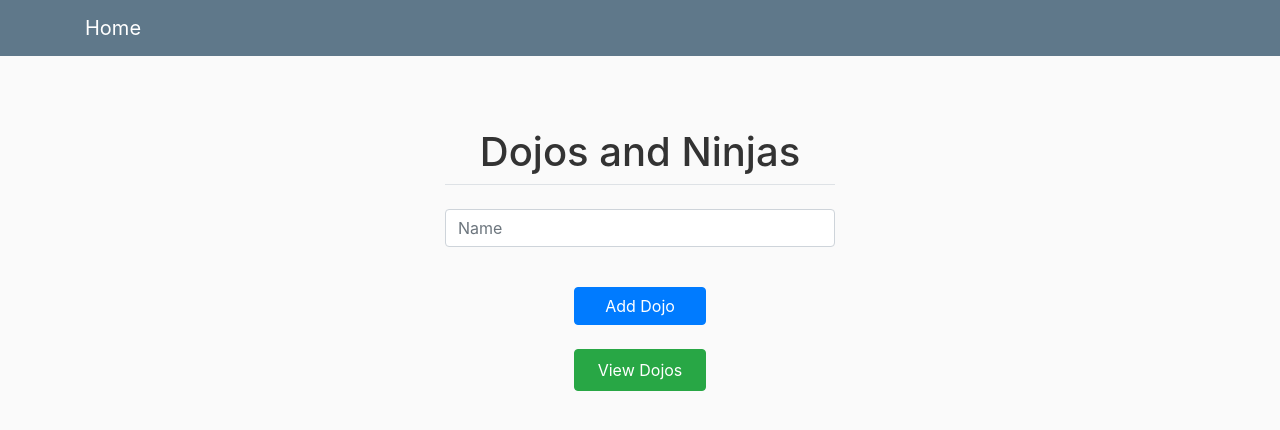
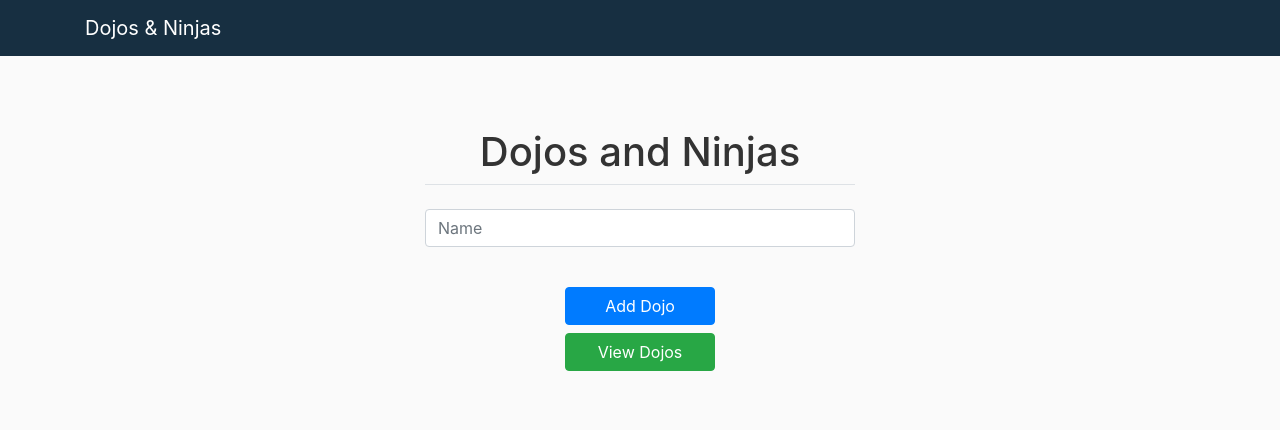
Before and after one commit to jprodsanz/X_Pablo_Dojos_Ninjas, a Flask app: page / in a window 1280 px wide. Shown: the top 430 px of the page. Run offline with Flask 2, Linux system fonts and the light colour scheme.

Commit message:
hello_world5

```diff
--- a/flask_app/static/main.css
+++ b/flask_app/static/main.css
@@ -9,7 +9,7 @@ body {
     }
 
     .bg-steel {
-    background-color: #5f788a;
+    background-color: #172f41;
     }
 
     .site-header .navbar-nav .nav-link {
--- a/flask_app/templates/dojo.html
+++ b/flask_app/templates/dojo.html
@@ -23,12 +23,11 @@
                         <a class="nav-item nav-link" href="/ninja/edit/{{ninja.id}}">Edit</a>
                         <a class="nav-item nav-link" href="/ninja/delete/{{ninja.id}}/{{dojo.id}}">Delete</a>
                     </td>
-
                 </tr>
             {% endfor %}
         </tbody>
     </table>
-    <div class="form-outline d-grid gap-2 col-6">
+    <div class="form-outline d-grid gap-2 col-6 mx-auto">
         <a class="nav-item nav-link btn btn-outline-info mb-4" href="{{ url_for('dojo') }}">Dojos</a>
     </div>
 </div>
--- a/flask_app/templates/edit_ninja.html
+++ b/flask_app/templates/edit_ninja.html
@@ -1,6 +1,6 @@
 {% extends "layout.html" %}
 {% block content %}
-<div class="container pt-5" style="max-width:420px;margin:auto;">
+<div class="container pt-5" style="max-width:460px;margin:auto;">
     <form method="post" action="/ninja/update">
         <fieldset class="form-outline">
                 <legend class="text-center border-bottom pb-2 mb-4 h1">Edit Ninja</legend>
--- a/flask_app/templates/index.html
+++ b/flask_app/templates/index.html
@@ -1,6 +1,6 @@
 {% extends "layout.html" %}
 {% block content %}
-<div class="container pt-5" style="max-width:420px;margin:auto;">
+<div class="container pt-5" style="max-width:460px;margin:auto;">
     <form method="post" action="/create/dojo">
         <fieldset class="form-outline">
                 <legend class="text-center border-bottom pb-2 mb-4 h1">Dojos and Ninjas</legend>
@@ -14,11 +14,11 @@
         </fieldset>
                                                         <!-- Submit button -->
             <div class="form-outline d-grid gap-1 col-5 mx-auto">
-                <button type="submit" class="btn btn-primary btn-block mb-4">Add Dojo</button>
+                <button type="submit" class="btn btn-primary btn-block mb-2">Add Dojo</button>
             </div>
     </form>
     <div class="form-outline d-grid gap-1 col-5 mx-auto">
-        <a class="nav-item nav-link btn btn-success btn-block mb-4" href="{{ url_for('dojo') }}">View Dojos</a>
+        <a class="btn btn-success btn btn-block mb-2" href="{{ url_for('dojo') }}">View Dojos</a>
     </div>
 </div>
 {% endblock content %}
--- a/flask_app/templates/layout.html
+++ b/flask_app/templates/layout.html
@@ -22,7 +22,7 @@
 <header class="site-header">
     <nav class="navbar navbar-expand-md navbar-dark bg-steel fixed-top">
         <div class="container">
-            <a class="navbar-brand mr-4" href="/">Home</a>
+            <a class="navbar-brand mr-4" href="/">Dojos & Ninjas</a>
             <button class="navbar-toggler" type="button" data-toggle="collapse" data-target="#navbarToggle" aria-controls="navbarToggle" aria-expanded="false" aria-label="Toggle navigation">
                 <span class="navbar-toggler-icon"></span>
             </button>
--- a/flask_app/templates/ninjas.html
+++ b/flask_app/templates/ninjas.html
@@ -1,6 +1,6 @@
 {% extends "layout.html" %}
 {% block content %}
-<div class="container pt-5" style="max-width:420px;margin:auto;">
+<div class="container pt-5" style="max-width:460px;margin:auto;">
     <form method="post" action="/create/ninja">
         <fieldset class="form-outline">
                 <legend class="text-center border-bottom pb-2 mb-4 h1">Sign Up </legend>
--- a/flask_app/templates/print.html
+++ b/flask_app/templates/print.html
@@ -1,6 +1,6 @@
 {% extends "layout.html" %}
 {% block content %}
-<div class="text-center container pt-5" style="max-width:420px;margin:auto;">
+<div class="text-center container pt-5" style="max-width:460px;margin:auto;">
     <legend class="text-center border-bottom pb-2 mb-4 h1">All Dojos</legend>
     {% for d in all_dojos %}
     <p>
```
Also changed, not shown: flask_app/templates/print_ninja.html (+5 -3 lines).
